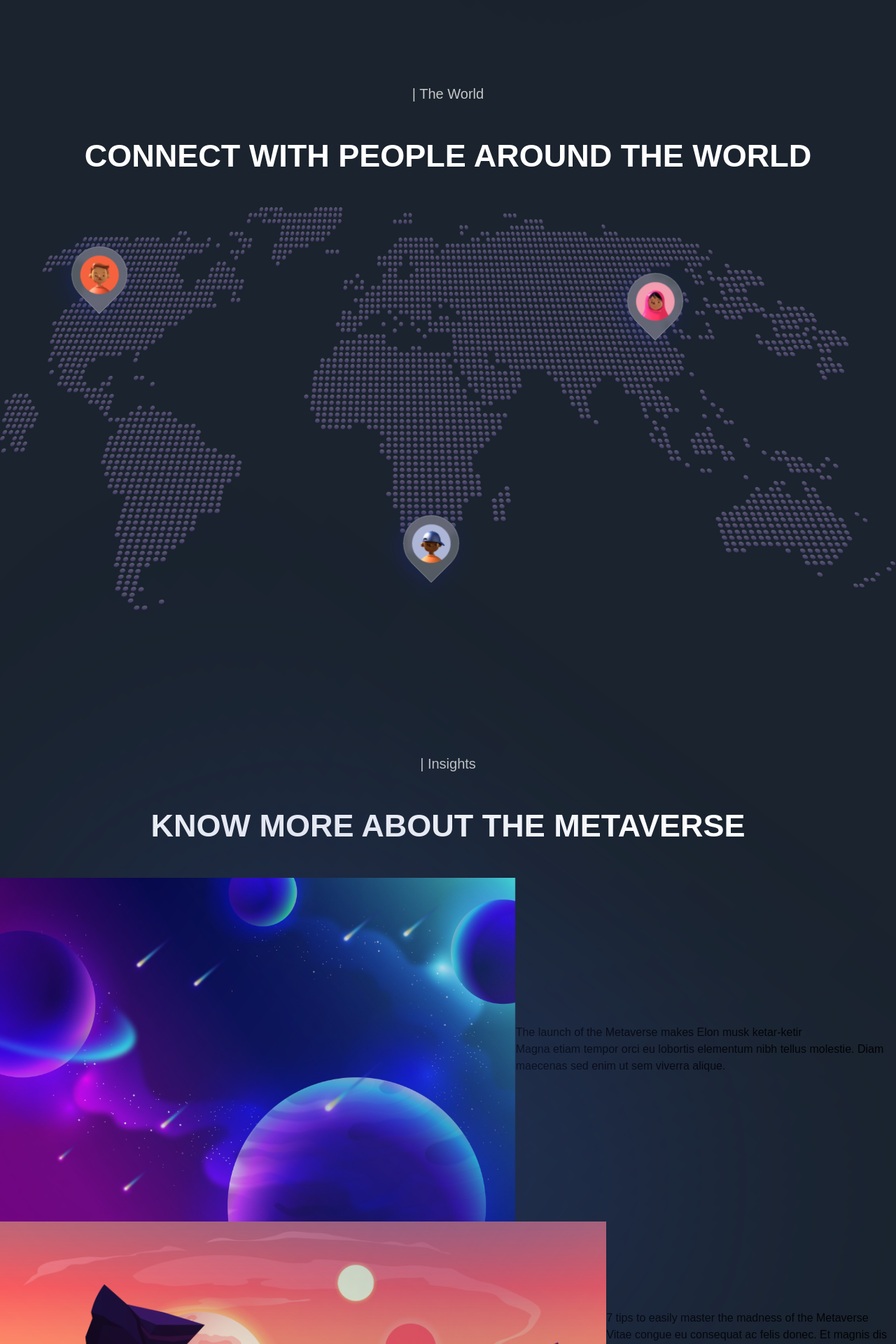
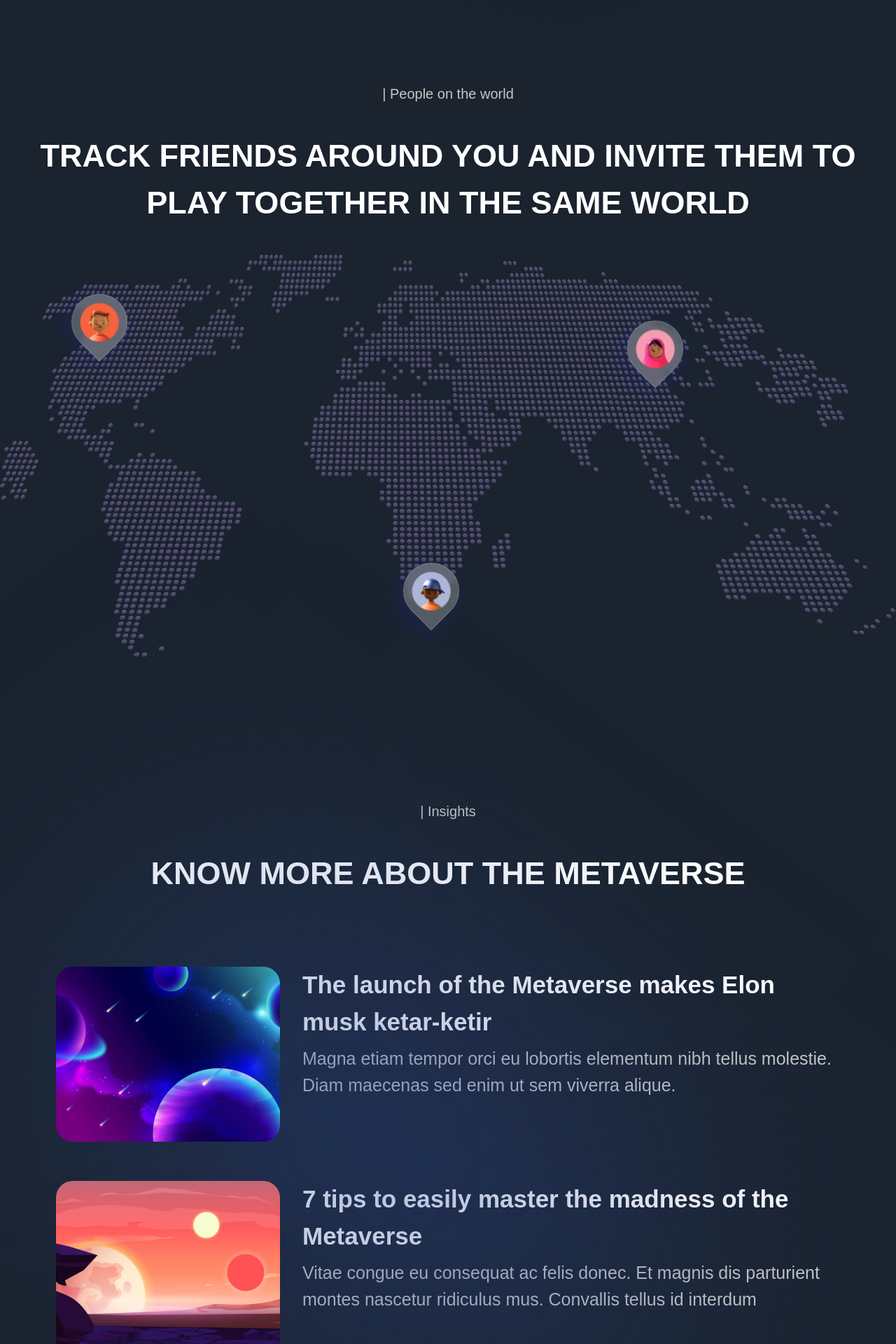
Before and after one commit to KofiIsaacBoateng/web-animations, a Next.js app in the folder 01-dataverse/: page / in a window 1280 px wide. Shown: the part 4220-6140 px from the top of the page at 70% size. Built offline with nearby package versions, Linux system fonts and the light colour scheme; a web font is replaced by a local one.

Commit message:
feat: completed insights section

```diff
--- a/01-dataverse/components/InsightCard.jsx
+++ b/01-dataverse/components/InsightCard.jsx
@@ -1,18 +1,34 @@
 'use client';
 
-const InsightCard = ({ imgUrl, title, subtitle }) => (
-  <div className="flex sm:flex-row flex-col sm:justify-between items-center">
-    <div>
+import { motion } from 'framer-motion';
+import { fadeIn, staggerContainer } from '../utils/motion';
+
+const InsightCard = ({ imgUrl, title, subtitle, index }) => (
+  <motion.div
+    variants={staggerContainer}
+    initial="hidden"
+    whileInView="show"
+    viewport={{ once: false, amount: 0.25 }}
+    className="px-8 md:px-0 flex md:flex-row flex-col md:justify-center items-center gap-3 md:gap-8"
+  >
+    <motion.div
+      variants={fadeIn('left', 'spring', index * 0.25, 1)}
+      className="relative md:w-[25%] w-full min-h-[250px] z-[10] rounded-[24px] overflow-hidden mb-4 md:mb-0"
+    >
       <img
         src={imgUrl}
         alt={title}
+        className="absolute w-full h-full object-cover z-[10]"
       />
-    </div>
-    <div>
-      <h3>{title}</h3>
-      <p>{subtitle}</p>
-    </div>
-  </div>
+    </motion.div>
+    <motion.div
+      variants={fadeIn('right', 'spring', index * 0.25, 1)}
+      className="flex flex-col gap-2 md:w-[60%] self-start"
+    >
+      <h3 className="font-bold text-white text-[26px] md:text-[35px]">{title}</h3>
+      <p className="text-secondary-white text-[18px] md:text-[25px]">{subtitle}</p>
+    </motion.div>
+  </motion.div>
 );
 
 export default InsightCard;
--- a/01-dataverse/sections/Insights.jsx
+++ b/01-dataverse/sections/Insights.jsx
@@ -17,7 +17,7 @@ const Insights = () => (
     >
       <TypingText title="| Insights" textStyles="text-center" />
       <TitleText title="Know more about the metaverse" textStyles="text-center" />
-      <div className="flex flex-col justify-center items-center">
+      <div className="flex flex-col justify-center items-center gap-14 mt-[100px]">
         {insights.map((insight, index) => (
           <InsightCard
             key={index}
--- a/01-dataverse/sections/World.jsx
+++ b/01-dataverse/sections/World.jsx
@@ -14,8 +14,8 @@ const World = () => (
       viewport={{ once: false, amount: 0.25 }}
       className={`${styles.innerWidth} relative mx-auto`}
     >
-      <TypingText title="| The World" textStyles="text-center" />
-      <TitleText title="Connect with people around the world" textStyles="text-center" />
+      <TypingText title="| People on the world" textStyles="text-center" />
+      <TitleText title={(<>Track friends around you and invite them to play together in the same world</>)} textStyles="text-center" />
       <motion.div
         variants={fadeIn('up', 'tween', 0.5, 0.5)}
         className="flex relative lg:h-[700px] md:[400px] h-[250px]"
```
